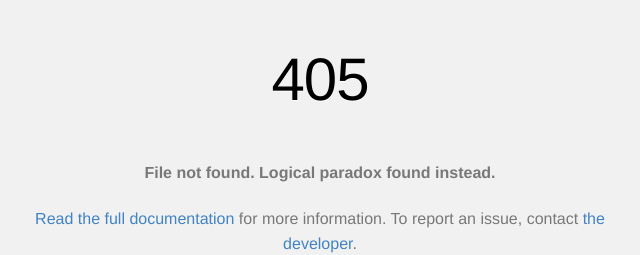
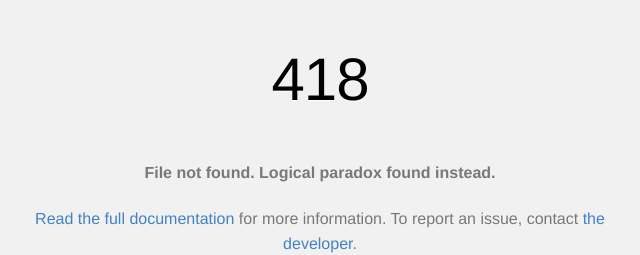
Before and after one commit to fragile-credences/fragile-credences.github.io, a Jekyll site: the page list-of-pages-that-do-not-talk-about-themselves.html, which Jekyll copies as it is, in a window 1280 px wide. Shown: the top 255 px of the page, without its empty margins (320-960 px from the left). Built offline with Jekyll 4.4.1, drawn with Linux system fonts in a browser that asks for light colours.

Commit message:
teapot update

```diff
--- a/list-of-pages-that-do-not-talk-about-themselves.html
+++ b/list-of-pages-that-do-not-talk-about-themselves.html
@@ -38,7 +38,7 @@
 
     <div class="container">
 
-      <h1>405</h1>
+      <h1>418</h1>
       <p><strong>File not found. Logical paradox found instead.</strong></p>
 
       <p>
```
